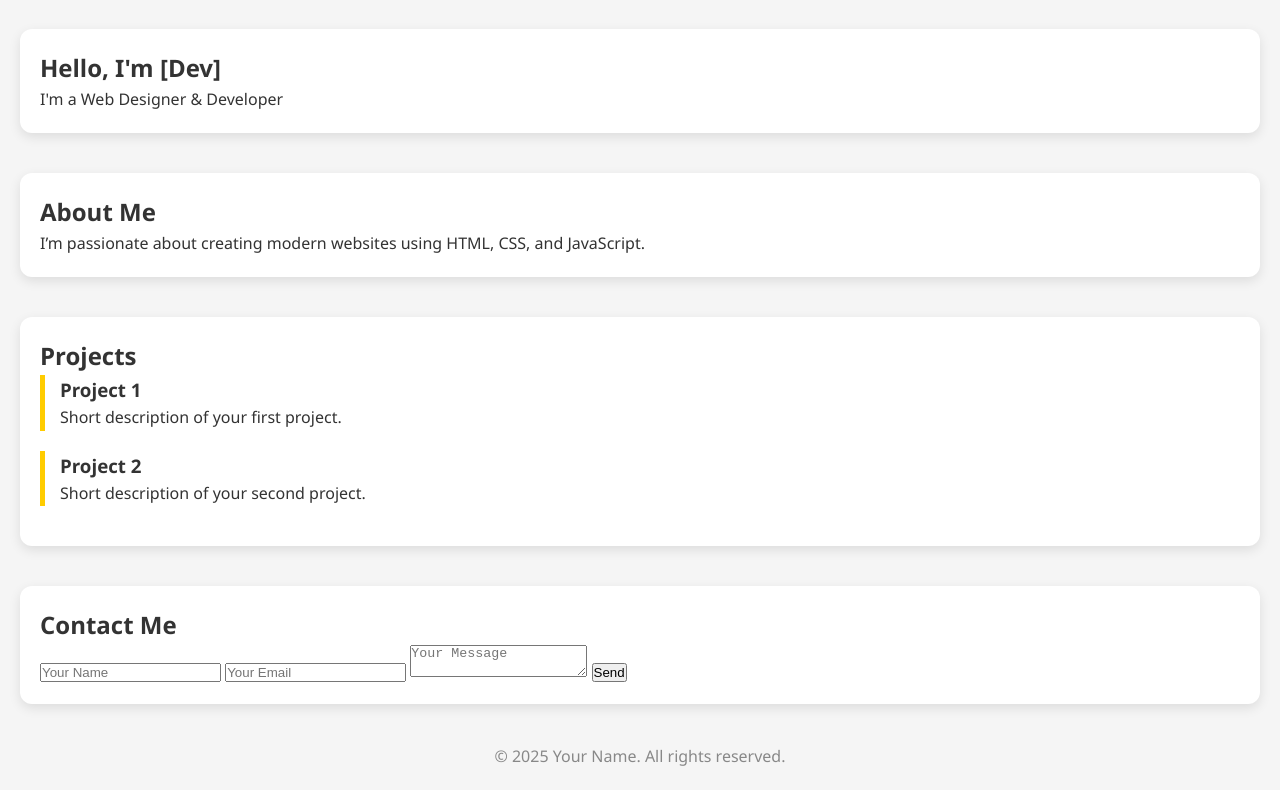
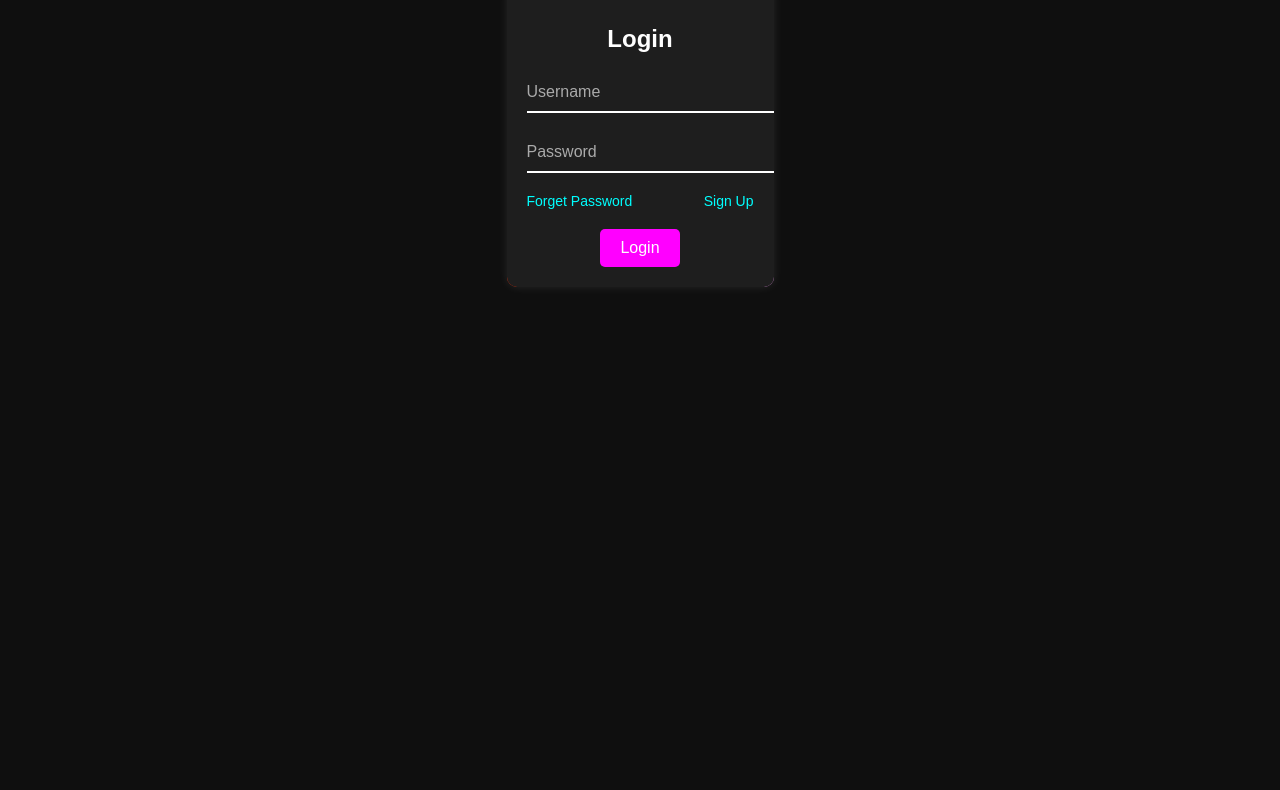
Before and after one commit to DEVBARMAN-L/Portfolio, a plain HTML site: page index.html in a window 1280 px wide. Shown: the part 272-1062 px from the top of the page. After the commit the page ends 816 px from the top, so only its background shows below. Drawn offline with Linux system fonts and the light colour scheme.

Commit message:
Update index.html

```diff
--- a/index.html
+++ b/index.html
@@ -1,60 +1,118 @@
-<!DOCTYPE html>
-<html lang="en">
+
+<!DOCTYPE html><html lang="en">
 <head>
-  <meta charset="UTF-8" />
-  <meta name="viewport" content="width=device-width, initial-scale=1.0"/>
-  <title>My Portfolio</title>
-  <link rel="stylesheet" href="style.css" />
+    <meta charset="UTF-8">
+    <meta name="viewport" content="width=device-width, initial-scale=1.0">
+    <title>Animated Login Form</title>
+    <link rel="stylesheet" href="styles.css">
+    <style>
+        body {
+            display: flex;
+            justify-content: center;
+            align-items: center;
+            height: 100vh;
+            background: #0f0f0f;
+            font-family: Arial, sans-serif;
+        }
+        .login-container {
+            position: relative;
+            background: #1e1e1e;
+            padding: 20px;
+            border-radius: 10px;
+            box-shadow: 0 0 10px rgba(255, 255, 255, 0.1);
+            overflow: hidden;
+        }
+        .login-container::before {
+            content: '';
+            position: absolute;
+            top: -2px; left: -2px; right: -2px; bottom: -2px;
+            background: linear-gradient(45deg, #ff00ff, #00ffff, #ff00ff);
+            z-index: -1;
+            filter: blur(10px);
+            animation: borderAnimation 4s linear infinite;
+        }
+        @keyframes borderAnimation {
+            0% { filter: hue-rotate(0deg); }
+            100% { filter: hue-rotate(360deg); }
+        }
+        .login-form {
+            position: relative;
+            z-index: 1;
+            text-align: center;
+        }
+        .login-form h2 {
+            color: #fff;
+        }
+        .input-group {
+            position: relative;
+            margin: 20px 0;
+        }
+        .input-group input {
+            width: 100%;
+            padding: 10px;
+            background: transparent;
+            border: none;
+            border-bottom: 2px solid #fff;
+            color: #fff;
+            outline: none;
+            font-size: 16px;
+        }
+        .input-group label {
+            position: absolute;
+            top: 10px;
+            left: 0;
+            color: #aaa;
+            transition: 0.3s;
+        }
+        .input-group input:focus ~ label,
+        .input-group input:valid ~ label {
+            top: -10px;
+            font-size: 12px;
+            color: #ff00ff;
+        }
+        .options {
+            display: flex;
+            justify-content: space-between;
+            margin-bottom: 20px;
+        }
+        .options a {
+            color: #00ffff;
+            text-decoration: none;
+            font-size: 14px;
+        }
+        button {
+            background: #ff00ff;
+            color: white;
+            border: none;
+            padding: 10px 20px;
+            font-size: 16px;
+            cursor: pointer;
+            border-radius: 5px;
+            transition: 0.3s;
+        }
+        button:hover {
+            background: #00ffff;
+        }
+    </style>
 </head>
 <body>
-  <header>
-    <nav>
-      <h1>My Portfolio</h1>
-      <ul>
-        <li><a href="#about">About</a></li>
-        <li><a href="#projects">Projects</a></li>
-        <li><a href="#contact">Contact</a></li>
-        <li><button id="toggle-mode">Toggle Mode</button></li>
-      </ul>
-    </nav>
-  </header>
-
-  <section id="hero">
-    <h2>Hello, I'm <span class="highlight">[Dev]</span></h2>
-    <p>I'm a <span class="highlight">Web Designer & Developer</span></p>
-  </section>
-
-  <section id="about">
-    <h2>About Me</h2>
-    <p>I’m passionate about creating modern websites using HTML, CSS, and JavaScript.</p>
-  </section>
-
-  <section id="projects">
-    <h2>Projects</h2>
-    <div class="project fade-in">
-      <h3>Project 1</h3>
-      <p>Short description of your first project.</p>
+    <div class="login-container">
+        <form class="login-form">
+            <h2>Login</h2>
+            <div class="input-group">
+                <input type="text" required>
+                <label>Username</label>
+            </div>
+            <div class="input-group">
+                <input type="password" required>
+                <label>Password</label>
+            </div>
+            <div class="options">
+                <a href="#">Forget Password</a>
+                <a href="#">Sign Up</a>
+            </div>
+            <button type="submit">Login</button>
+        </form>
     </div>
-    <div class="project fade-in">
-      <h3>Project 2</h3>
-      <p>Short description of your second project.</p>
-    </div>
-  </section>
-
-  <section id="contact">
-    <h2>Contact Me</h2>
-    <form>
-      <input type="text" placeholder="Your Name" required />
-      <input type="email" placeholder="Your Email" required />
-      <textarea placeholder="Your Message" required></textarea>
-      <button type="submit">Send</button>
-    </form>
-  </section>
-
-  <footer>
-    <p>© 2025 Your Name. All rights reserved.</p>
-  </footer>
-
-  <script src="script.js"></script>
 </body>
 </html>
```
